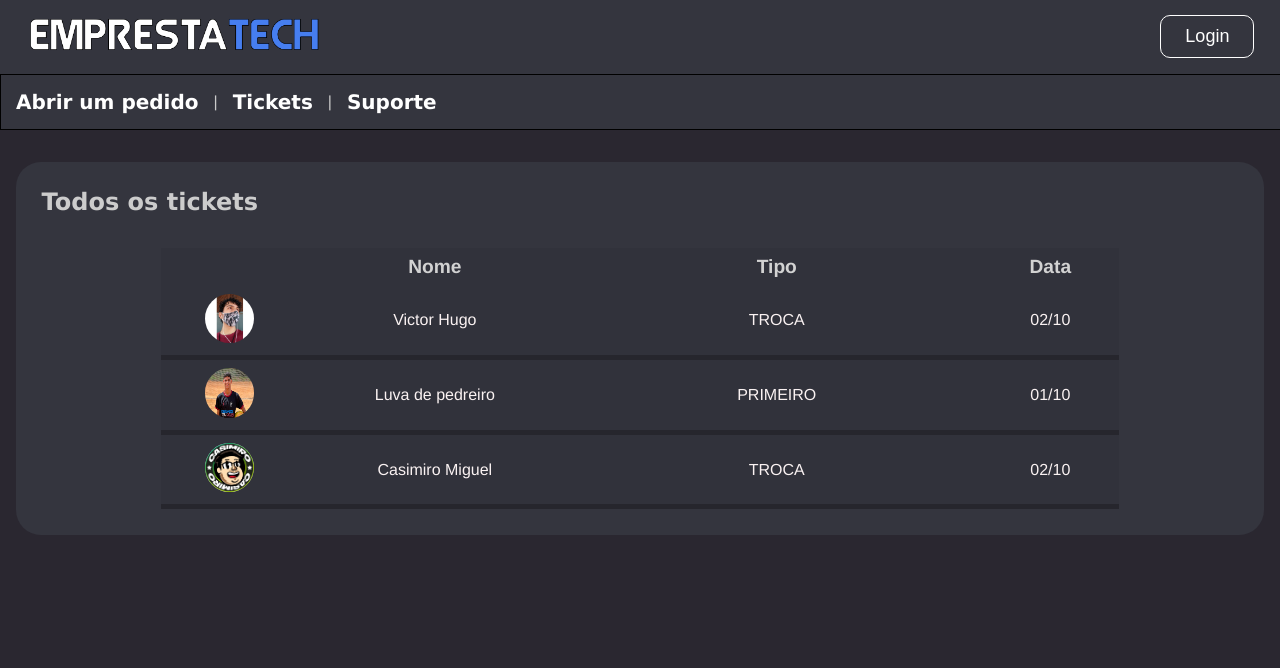
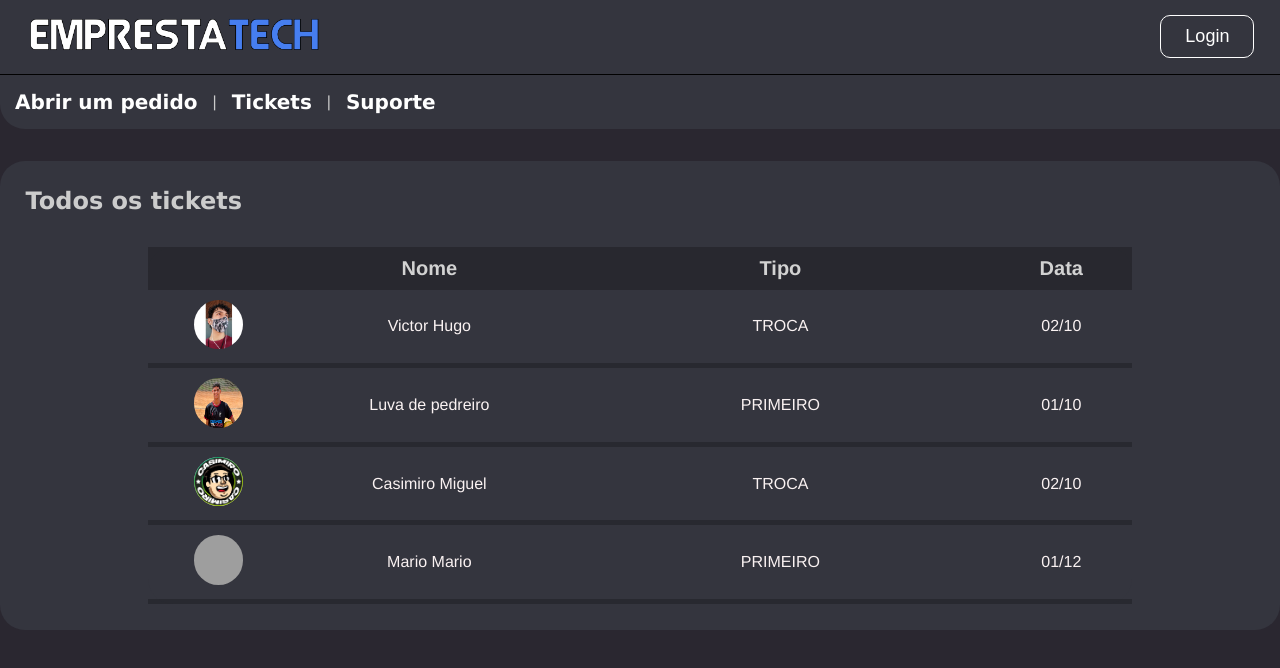
Before and after one commit to VictorHugofny/EMPRESTATECH, a Vue app: page /ticket in a window 1280 px wide. Shown: the top 668 px of the page. Built offline with nearby package versions, Linux system fonts and the light colour scheme; grey boxes are pictures that could not be loaded.

Commit message:
fix updates

```diff
--- a/src/App.vue
+++ b/src/App.vue
@@ -79,7 +79,7 @@ p, a, h1, h2, h3, h4, h5{
   font-family:'Lucida Sans', 'Lucida Sans Regular', 'Lucida Grande', 'Lucida Sans Unicode', Geneva, Verdana, sans-serif;
 }
 input{
-  box-shadow: 8px 6px 15px 0px rgba(41, 155, 255, 0.22);
+  box-shadow: 8px 12px 15px 0px rgb(0, 0, 0);
 
 }
 </style>
--- a/src/components/Footer.vue
+++ b/src/components/Footer.vue
@@ -1,29 +1,48 @@
 <template>
-<div>
-    <footer id = "footer">
-        <div class ='icons'><img src="../assets/gmail.png" alt="" srcset=""></div>
-        <div class ='icons'><img src="../assets/logotipo-do-github.png" alt="" srcset=""></div>
-        <div class ='icons'><a href="http://"><img src="../assets/instagram.png" alt="" srcset=""></a> </div>
-    </footer>
 
+<div class = "links">
+    <div class = "grid-container" id="rodape">
+
+        <a href= "mailto:victorhugofny@gmail.com?subject=Hello%20again" target="_blank">
+            <img src="../assets/gmail.png" alt="" srcset="">
+        </a>
+
+        <a href= "https://github.com/VictorHugofny" target="_blank">
+            <img src="../assets/logotipo-do-github.png" alt="" srcset="">
+        </a>
+
+        <a href= "https://www.linkedin.com/in/victor-hugo-santana/" target="_blank">
+            <img src="../assets/instagram.png" alt="" srcset="">
+        </a>
+    </div>
 </div>
+
 </template>
 <style scoped>
-#footer img{
-    color: rgb(255, 255, 255);
-    width: 2em;
+
+
+.grid-container img{
+  width: 30px;
 }
-footer {
-    bottom: 0;
+
+.grid-container{
+    align-content: center;
+    flex-wrap: nowrap;
     width: 100%;
+    height: 60px;
+    display: flex;
+    justify-content: center;
     text-align: center;
-    display: flex;
-    justify-content: space-evenly;
-    background-color: #34353E;
-    display: flex;
-    padding-top: 20px;
-    padding-bottom: 20px;
-    align-items: center;
+    background: #34353E;
+}
+
+#rodape > a{
+  padding: 10px;
+  width: 40%;
+}
+
+#rodape > a:hover{
+  background-color: rgba(255, 255, 255, 0.078);
 }
 </style>
 
--- a/src/components/Navpainel.vue
+++ b/src/components/Navpainel.vue
@@ -10,7 +10,8 @@
 <style scoped>
 
 #nav {
-  border: 1px solid black;
+  border-top: 1px solid rgba(0, 0, 0, 0.983);
+  border-end-start-radius: 25px;
   background-color: #34353E;
   position: sticky;
   top: 0;
--- a/src/views/Tickets.vue
+++ b/src/views/Tickets.vue
@@ -9,7 +9,7 @@
     <div class="content">
         <table class="rTable">
             <thead>
-                <tr>
+                <tr class = 'tipos'>
                     <th class = 'logo'></th>
                     <th>Nome</th>
                     <th>Tipo</th>
@@ -38,6 +38,14 @@
                     <td>TROCA</td>
                     <td class = 'data'>02/10</td>
                 </tr>
+
+                <tr class='linha'>
+                    <td class = 'logo'><img src="https://i.pinimg.com/550x/9e/46/d2/9e46d2905d70d779a552ff036d5e5b1e.jpg" alt=""></td>
+                    <td>Mario Mario</td>
+                    <td>PRIMEIRO</td>
+                    <td class = 'data'>01/12</td>
+                </tr>
+
             </tbody>
         </table>
     </div>
@@ -45,15 +53,19 @@
 </template>
 
 <style scoped>
-
+.tipos{
+    background: rgba(0, 0, 0, 0.241);
+}
 img{
     border-radius: 50px;
     width: 3.1rem;
     height: 3.1rem;
 }
 *{margin:0; padding: 0; box-sizing: border-box;}
+
 .dashboard{
-    margin: 1rem;
+    margin: auto;
+    padding: 0px;
     margin-top: 2rem;
     padding: 1.6rem;
     background: #34353E;
@@ -69,13 +81,13 @@ img{
 
 .rTable{width: 100%; text-align: left;}
     .rTable thead{font-weight: bold; color:rgb(210, 210, 210);}
-    .rTable th , .rTable td{ padding: 4px 0; padding-bottom: 8px; padding-top: 8px; }
+    .rTable th , .rTable td{ padding: 4px 0; padding-bottom: 10px; padding-top: 10px; }
     .rTable td{
         margin-right: 4rem;
     }
     .rTable th{
         padding-left: 0rem;
-        font-size: 1.2rem;
+        font-size: 1.25rem;
     }
 
 @media screen and (max-width: 500px){
@@ -90,7 +102,8 @@ img{
     }
 }
 .linha:hover{
-    background: rgba(0, 0, 0, 0.246);
+    background: rgba(0, 0, 0, 0.361);
+    box-shadow: 8px 12px 15px 0px rgba(0, 0, 0, 0.69);
     padding: 0%;
     margin: 0%;
 }
@@ -120,21 +133,21 @@ img{
         margin-right: 18vw;
     }
 }
-thead, tbody{
-    border-bottom: 5px solid rgba(0, 0, 0, 0.23);
-}
+
 thead tr, tbody td {
     text-align: -webkit-left;
     font-size: 1rem;
     max-width: 20px;
     text-align:center;
-    background: #2b2c334c;
     border-bottom: 5px solid rgba(0, 0, 0, 0.23);
-
 }
 
+.content{
+    background: #34353E;
+}
 .rTable tbody tr td[data-v-b6cefbc6]:nth-child(1) {
-    width: 2%;
+    width: 4%;
+    padding-left:3vw;
 }
 
 
@@ -146,12 +159,8 @@ thead tr, tbody td {
 }
 
 table {
-    margin: 0%;
-    padding: 0%;
-    border:#f9faff00 0px solid;
     border-spacing: 0px;
-    border-radius: 35px;
-
+    border-radius: 25px;
 }
 
 </style>
```
